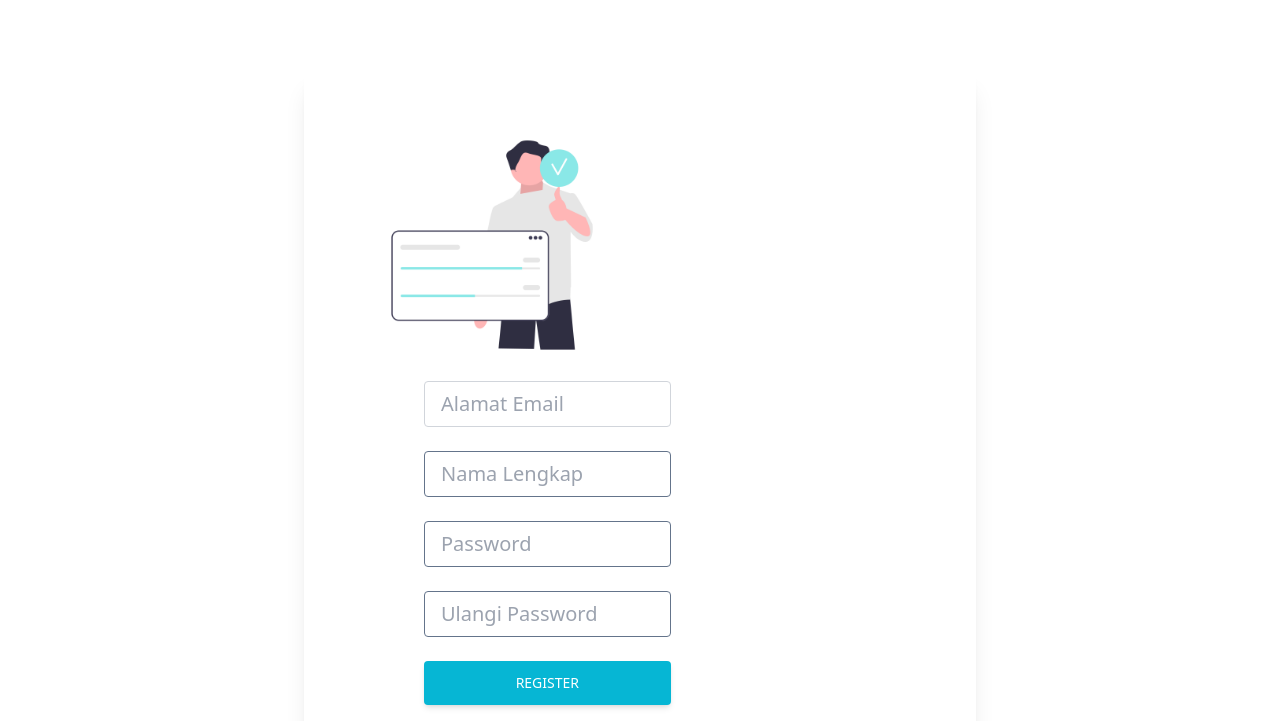
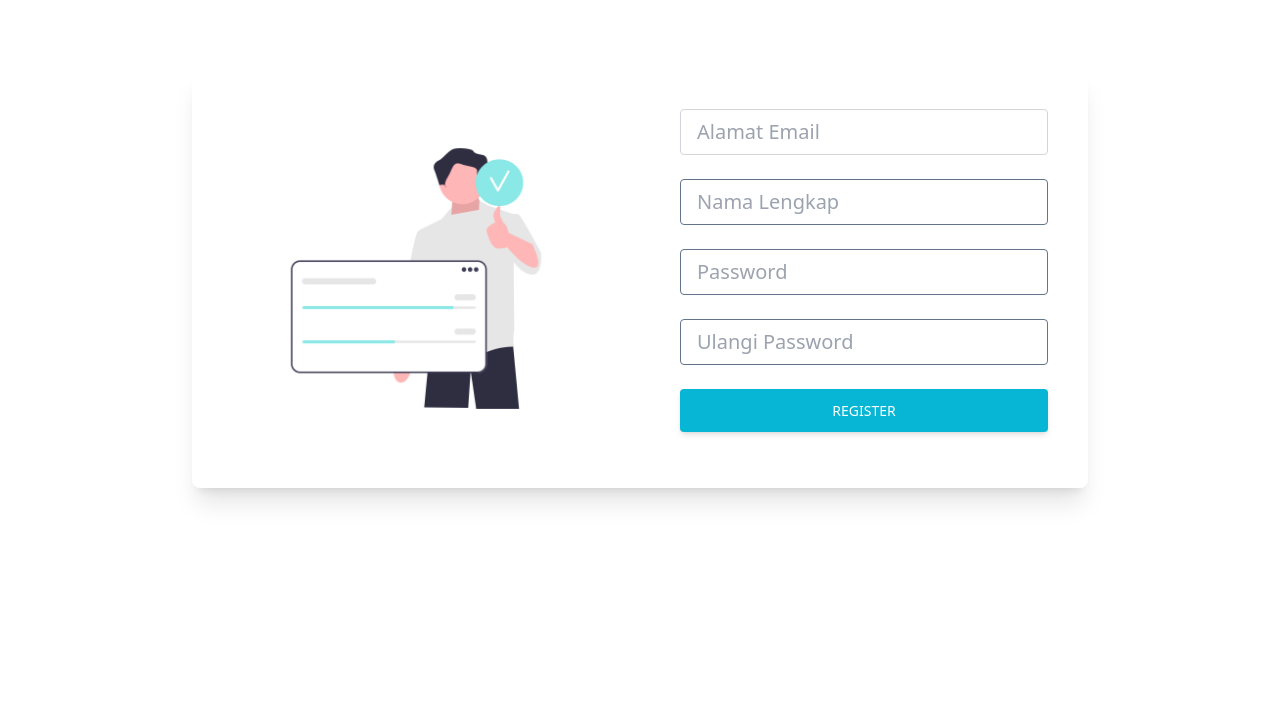
Before and after one commit to abighailshafira/LMS-USSI, a website: page page/register.html in a window 1280 px wide. Shown: the part 75-796 px from the top of the page. Drawn offline with Linux system fonts and the light colour scheme; files whose address does not match are found by name.

Commit message:
Update register.html

```diff
--- a/page/register.html
+++ b/page/register.html
@@ -26,14 +26,14 @@
     </header>
 
     <!-- form -->
-    <section class="h-screen pb-24 pt-36">
+    <section class= "pb-24 pt-36">
       <div class="container">
-        <div class="items-center block p-10 rounded-lg shadow-xl bg-white max-w-2xl mx-auto">
-          <div class="md:w-8/12 lg:w-6/12 mb-12 md:mb-0">
+        <div class="flex flex-wrap justify-center mx-auto rounded-lg shadow-xl bg-white overflow-hidden max-w-4xl">
+          <div class="w-full p-7 md:w-1/2 md:p-10">
             <img src="../dist/img/register.png" class="w-full" alt="Phone image" />
           </div>
-          <div class="md:w-8/12 lg:w-5/12 lg:ml-20">
-            <form>
+          <div class="w-full md:w-1/2">
+            <form class="p-10">
               <!-- Email input -->
               <div class="form-group mb-6">
                 <input
```
